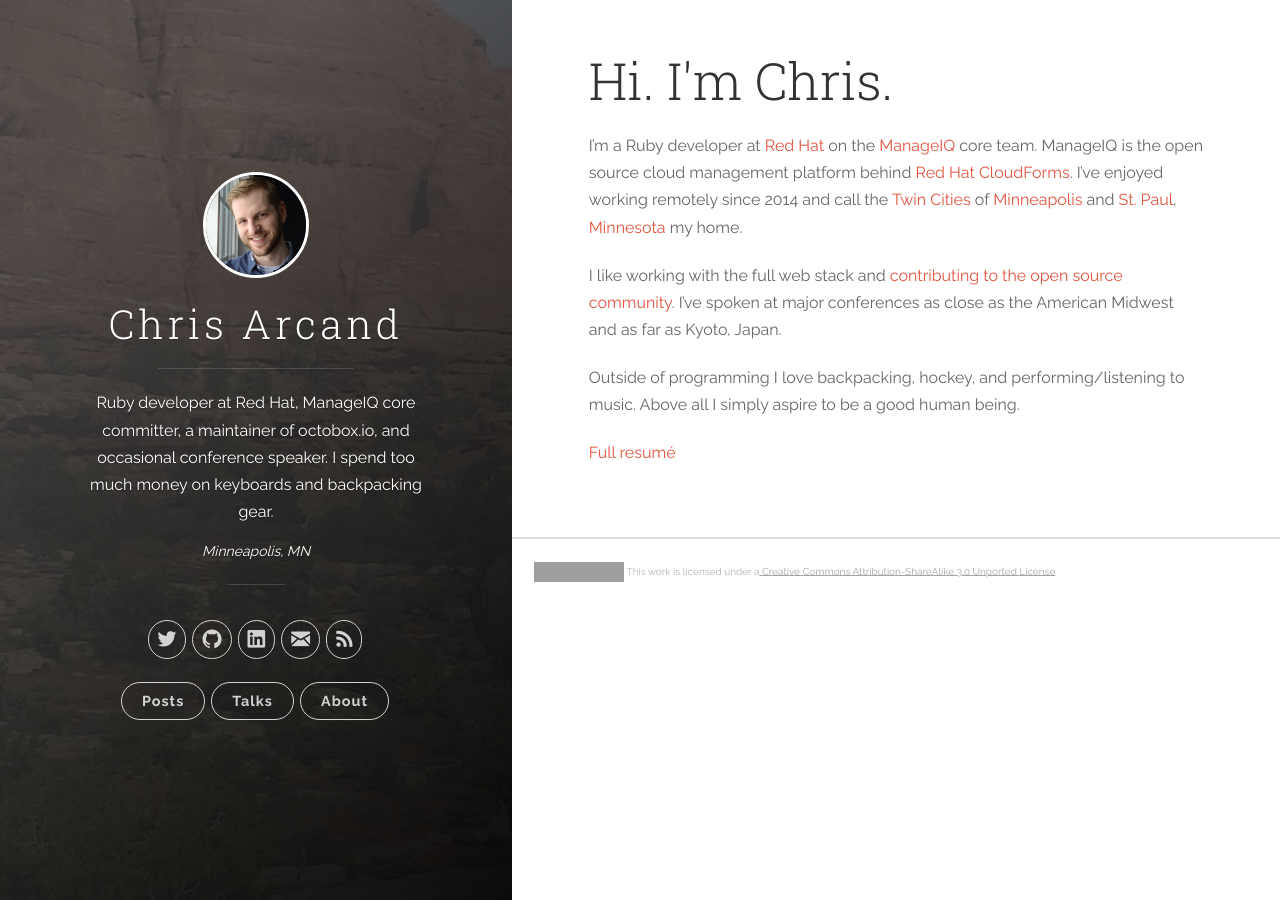
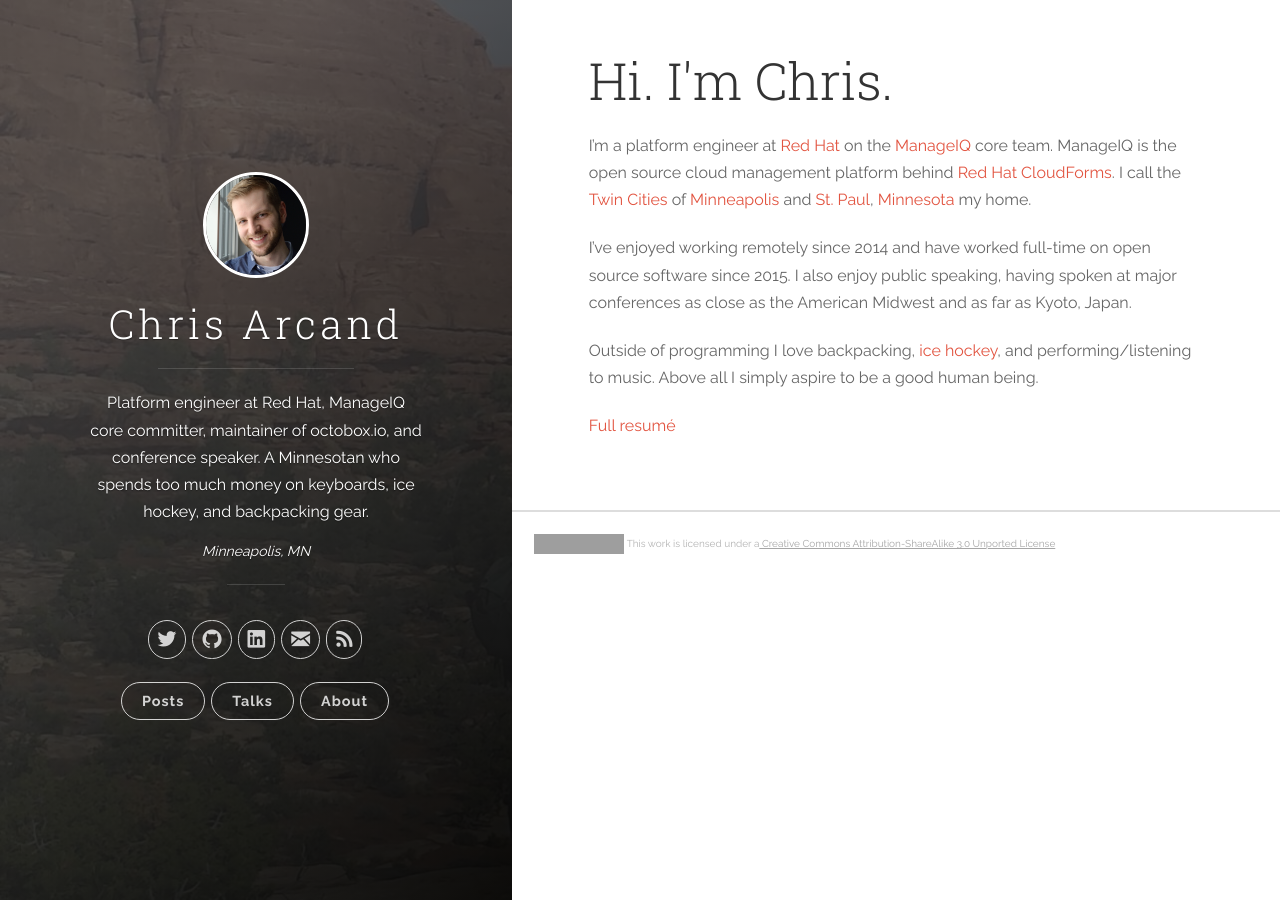
Before and after one commit to chrisarcand/chrisarcand.github.io, a Jekyll site: the page built from about.md, in a window 1280 px wide. Built offline with Jekyll 4.4.1, drawn with Linux system fonts in a browser that asks for light colours; nearby versions of some CDN libraries; grey boxes are pictures that could not be loaded.

Commit message:
Keep it up to date

```diff
--- a/_config.yml
+++ b/_config.yml
@@ -1,6 +1,6 @@
 # Site settings
 title:                 Chris Arcand
-description:           'Ruby developer at Red Hat, ManageIQ core committer, a maintainer of octobox.io, and occasional conference speaker. I spend too much money on keyboards and backpacking gear.'
+description:           'Platform engineer at Red Hat, ManageIQ core committer, maintainer of octobox.io, and conference speaker. A Minnesotan who spends too much money on keyboards, ice hockey, and backpacking gear.'
 location:              Minneapolis, MN
 url:                   'https://chrisarcand.com'
 google_analytics:      'UA-41741905-2'
--- a/about.md
+++ b/about.md
@@ -4,17 +4,19 @@
 permalink: /about/
 ---
 
-I'm a Ruby developer at [Red Hat][1]{:target="_blank"} on the [ManageIQ][2]{:target="_blank"} core team. ManageIQ
-is the open source cloud management platform behind [Red Hat CloudForms][3]{:target="_blank"}.
-I've enjoyed working remotely since 2014 and call the [Twin Cities][7]{:target="_blank"} of [Minneapolis][8]{:target="_blank"} and [St. Paul][9]{:target="_blank"}, [Minnesota][10]{:target="_blank"} my home.
+I'm a platform engineer at [Red Hat][1]{:target="_blank"} on the
+[ManageIQ][2]{:target="_blank"} core team. ManageIQ is the open source cloud
+management platform behind [Red Hat CloudForms][3]{:target="_blank"}.  I call
+the [Twin Cities][7]{:target="_blank"} of [Minneapolis][8]{:target="_blank"}
+and [St. Paul][9]{:target="_blank"}, [Minnesota][10]{:target="_blank"} my home.
 
-I like working with the full web stack and [contributing to the open source
-community][5]{:target="_blank"}. I've spoken at major conferences as close as
-the American Midwest and as far as Kyoto, Japan.
+I've enjoyed working remotely since 2014 and have worked full-time on open
+source software since 2015. I also enjoy public speaking, having spoken at
+major conferences as close as the American Midwest and as far as Kyoto, Japan.
 
-Outside of programming I love backpacking, hockey, and
-performing/listening to music. Above all I simply aspire to be a good human
-being.
+Outside of programming I love backpacking, [ice
+hockey](https://www.instagram.com/p/BeecYWCAo6i/), and performing/listening to
+music. Above all I simply aspire to be a good human being.
 
 [Full resumé][6]{:target="_blank"}
 
```
Also changed, not shown: 1 other file.
